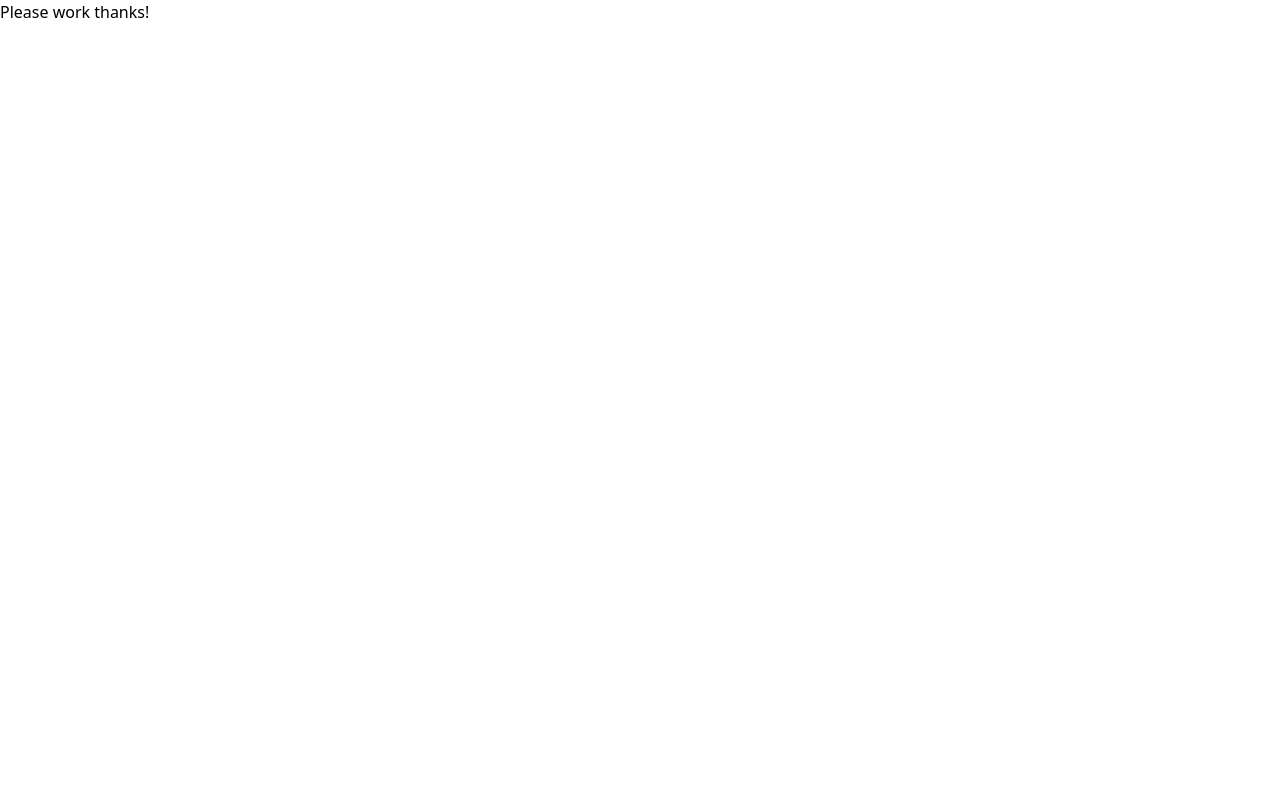
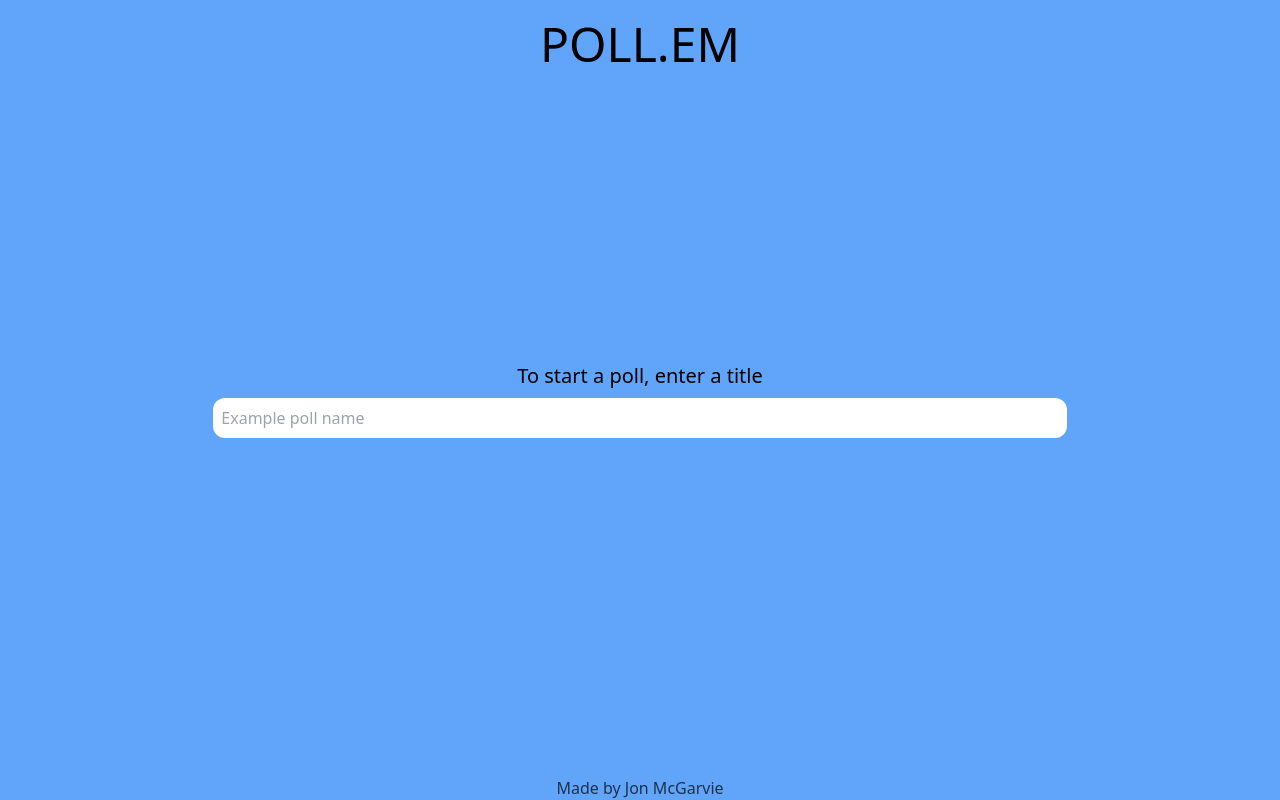
Before and after one commit to trilisen/Examensarbete, a React (Create React App) app in the folder frontend/: page / in a window 1280 px wide. Built offline with nearby package versions, Linux system fonts and the light colour scheme.

Commit message:
Start on first page functionality

```diff
--- a/frontend/package.json
+++ b/frontend/package.json
@@ -9,7 +9,9 @@
     "@testing-library/user-event": "^12.8.3",
     "react": "^17.0.2",
     "react-dom": "^17.0.2",
+    "react-router-dom": "^5.3.0",
     "react-scripts": "4.0.3",
+    "use-debounce": "^7.0.0",
     "web-vitals": "^1.1.2"
   },
   "scripts": {
--- a/frontend/src/App.js
+++ b/frontend/src/App.js
@@ -1,10 +1,24 @@
 import "./App.css"
+import { BrowserRouter as Router, Switch, Route } from "react-router-dom"
+import Start from "./pages/Start"
 
 function App() {
   return (
-    <div className="App">
-      <h1>Please work thanks!</h1>
-    </div>
+    <Router>
+      <main className="bg-blue-400 h-screen">
+        <div className="text-center text-5xl py-5 h-1/6">
+          <a href="/">POLL.EM</a>
+        </div>
+        <Switch>
+          <Route exact path="/">
+            <Start />
+          </Route>
+        </Switch>
+        <footer className="h-1/6 opacity-70 flex justify-center items-end">
+          Made by Jon McGarvie
+        </footer>
+      </main>
+    </Router>
   )
 }
 
--- /dev/null
+++ b/frontend/src/components/PollOption.js
@@ -0,0 +1,5 @@
+const PollOption = () => {
+  return <div>Test</div>
+}
+
+export default PollOption
--- /dev/null
+++ b/frontend/src/components/TitleInput.js
@@ -0,0 +1,17 @@
+const TitleInput = ({ handleChange }) => {
+  return (
+    <div className="w-full">
+      <label htmlFor="title"></label>
+      <input
+        autoComplete="off"
+        type="text"
+        name="title"
+        placeholder="Example poll name"
+        className="p-2 rounded-xl mt-2 w-full"
+        onChange={handleChange}
+      />
+    </div>
+  )
+}
+
+export default TitleInput
--- /dev/null
+++ b/frontend/src/pages/Start.js
@@ -0,0 +1,40 @@
+import { useState } from "react"
+import { useDebounce } from "use-debounce"
+
+import PollOption from "../components/PollOption"
+import TitleInput from "../components/TitleInput"
+
+const Start = () => {
+  const [title, setTitle] = useState("")
+  const [hasBeenInputed, setHasBeenInputed] = useState(false)
+  const [debouncedTitle] = useDebounce(title, 2000)
+  const [debouncedHasBeenInputed] = useDebounce(hasBeenInputed, 2000)
+
+  return (
+    <div className="container mx-auto h-4/6 flex flex-col items-center justify-center">
+      <div className="flex flex-col items-center w-4/6">
+        {!debouncedHasBeenInputed && (
+          <h2 className="text-xl">To start a poll, enter a title</h2>
+        )}
+        <TitleInput
+          handleChange={(e) => {
+            setTitle(e.target.value)
+            setHasBeenInputed(true)
+          }}
+        />
+        {debouncedHasBeenInputed && (
+          <div className="grid gap-5 grid-cols-2">
+            <PollOption />
+            <PollOption />
+            <PollOption />
+            <PollOption />
+            <PollOption />
+            <PollOption />
+          </div>
+        )}
+      </div>
+    </div>
+  )
+}
+
+export default Start
```
Also changed, not shown: frontend/public/manifest.json, 1 other file (tests, documents, lock files or other folders).
